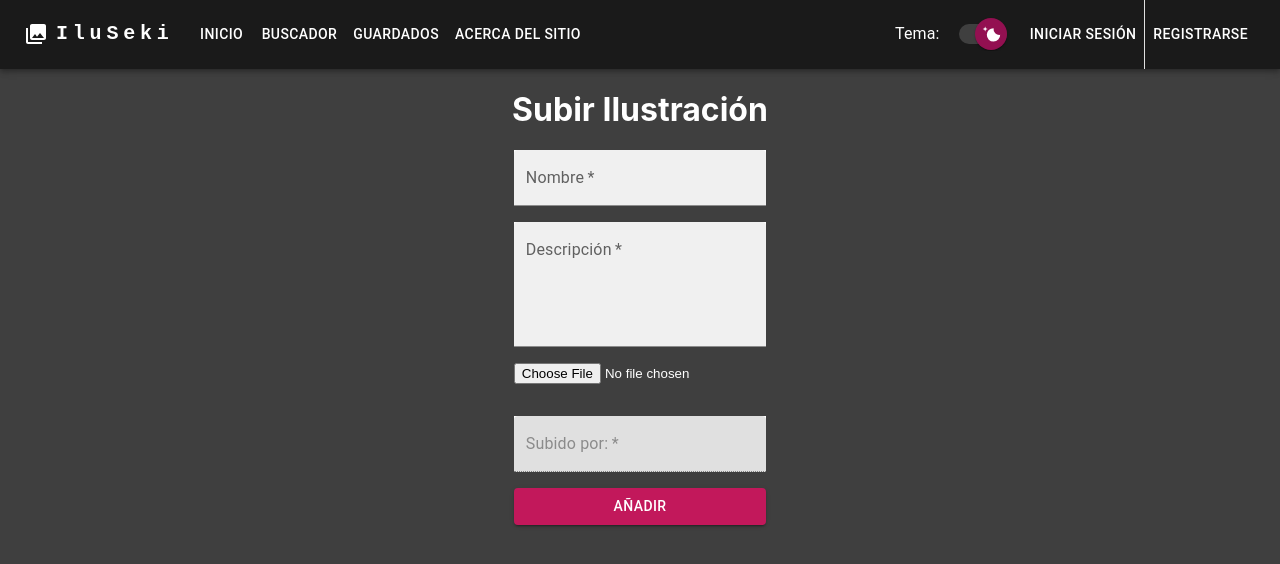
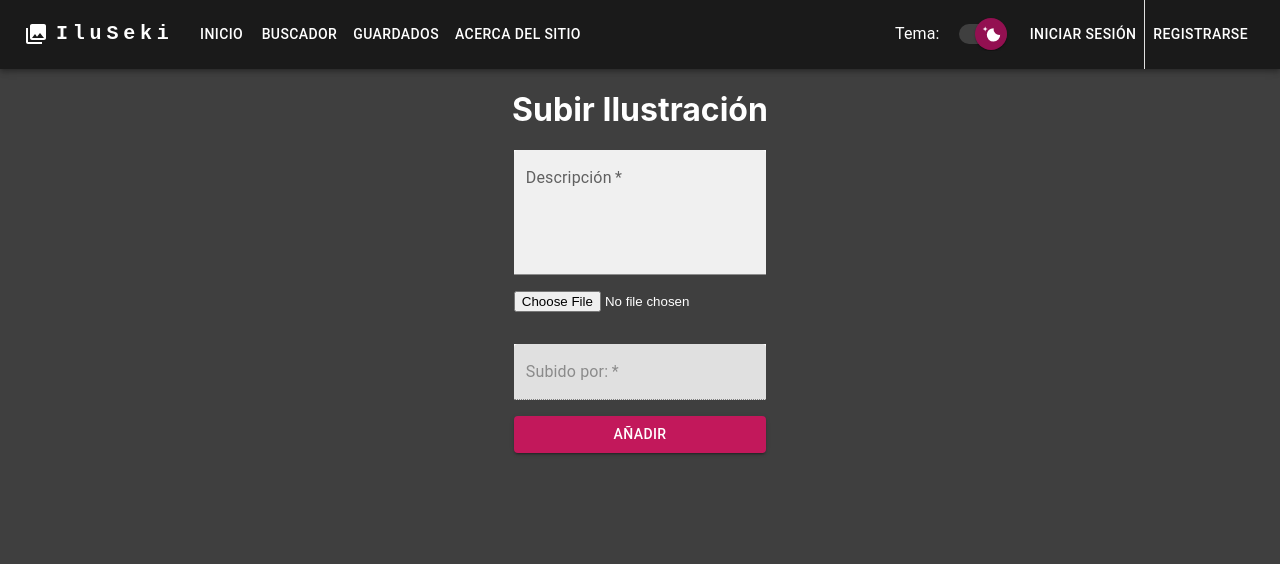
Before and after one commit to sereto111/ilusekifrontend, a React (Create React App) app: page /upload in a window 1280 px wide. Shown: the top 564 px of the page. Built offline with nearby package versions, Linux system fonts and the light colour scheme; no server answers.

Commit message:
nombre random ilustraciones

```diff
--- a/src/components/AddIllustration.js
+++ b/src/components/AddIllustration.js
@@ -24,7 +24,6 @@ export function AddIllustration() {
     }));
 
     /* const webcamRef = useRef(Webcam); */
-    const [nombre, setNombre] = useState('');
     const [descripcion, setDescripcion] = useState('');
     const [imagen, setImagen] = useState(null);
     const [imagenPreview, setImagenPreview] = useState(null);
@@ -98,13 +97,12 @@ export function AddIllustration() {
 
     const handleButtonClick = async () => {
         const formData = new FormData();
-        formData.append('nombre', nombre);
         formData.append('descripcion', descripcion);
         formData.append('imagen', imagen); // Añade la imagen al objeto FormData
         formData.append('usuario', usuario); //Subido por:
 
 
-        if (!imagen || !nombre || !descripcion) {
+        if (!imagen || !descripcion) {
             // Si falta alguno de los campos obligatorios, muestra un mensaje de error
             setShowAlertToast(true);
             setTimeout(() => {
@@ -152,15 +150,6 @@ export function AddIllustration() {
                     style={{ minHeight: '100vh' }}
                 >
 
-                    {/* TODO: Quitar nombre | Eliminar del backend o poner aleatorio */}
-                    <TextField className='register'
-                        required
-                        id="outlined-required"
-                        label="Nombre"
-                        variant="filled"
-                        value={nombre}
-                        onChange={e => setNombre(e.target.value)}
-                    />
                     {/* TODO: Quitar que sea obligatoria en el backend y poner una descripción por defecto en caso de vacía */}
                     <TextField className='register'
                         required
```
